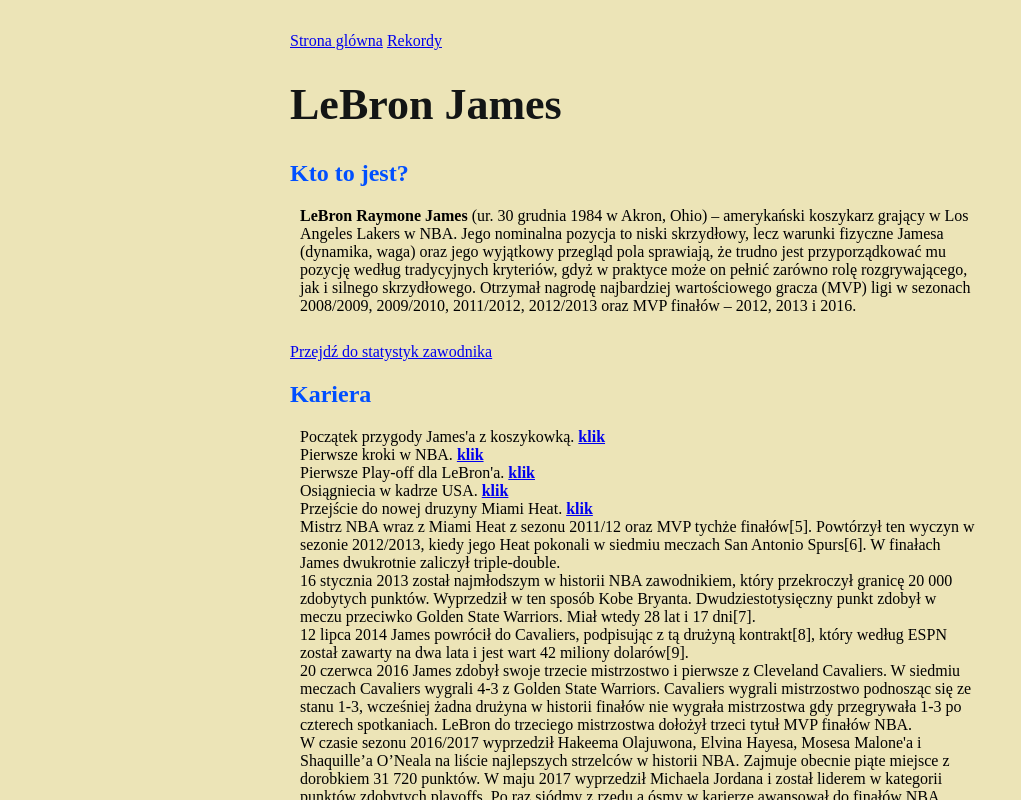
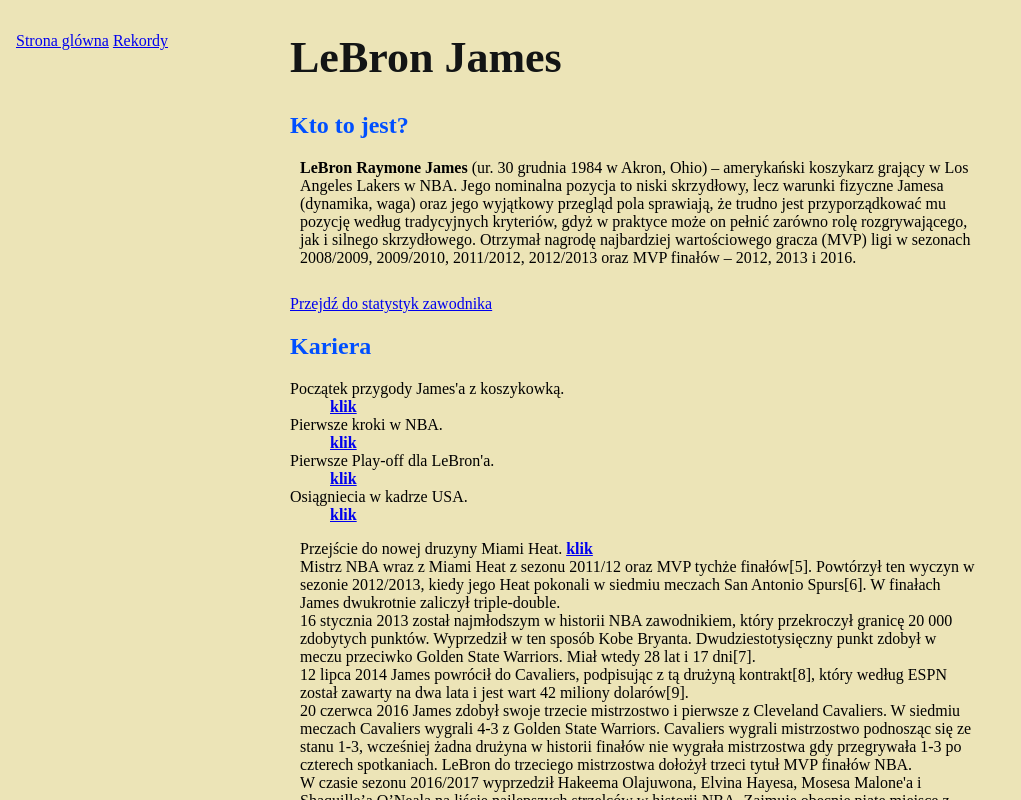
Before and after one commit to KarolMazan/homepage, a plain HTML site: page index.html in a window 1280 px wide. Shown: the top 800 px of the page, without its empty margins (0-1021 px from the left). Drawn offline with Linux system fonts and the light colour scheme.

Commit message:
feat: proper navigation

```diff
--- a/index.html
+++ b/index.html
@@ -9,9 +9,17 @@
 </head>
 
 <body>
-    <header>
-        <a href="index.html">Strona glówna</a>
-        <a href="podstrona.html">Rekordy</a>
+    <header class="site__header">
+        <nav class="navigation">
+            <ul class="navigation__list">
+                <li class="navigation__item">
+                    <a class="navigation__link" href="index.html">Strona glówna</a>
+                </li>
+                <li class="navigation__item">
+                    <a class="navigation__link" href="podstrona.html">Rekordy</a>
+                </li>
+            </ul>
+        </nav>
     </header>
     <main id="main">
         <header>
@@ -31,18 +39,17 @@
         </section>
         <section>
             <h2 class="career">Kariera</h2>
-            <p class="career__paragraph">Początek przygody James'a z koszykowką.
-                <a href="podstrona1.html"><strong>klik</strong></a><br>
-
-                Pierwsze kroki w NBA.
-                <a href="podstrona2.html"><strong>klik</strong></a> <br>
-
-                Pierwsze Play-off dla LeBron'a.
-                <a href="podstrona3.html"><strong>klik</strong></a><br>
-
-                Osiągniecia w kadrze USA.
-                <a href="podstrona4.html"><strong>klik</strong></a><br>
-
+            <dl>
+                <dt>Początek przygody James'a z koszykowką.</dt>
+                <dd><a href="podstrona1.html"><strong>klik</strong></a></dd>
+                <dt>Pierwsze kroki w NBA.</dt>
+                <dd><a href="podstrona2.html"><strong>klik</strong></a></dd>
+                <dt>Pierwsze Play-off dla LeBron'a.</dt>
+                <dd><a href="podstrona3.html"><strong>klik</strong></a></dd>
+                <dt>Osiągniecia w kadrze USA.</dt>
+                <dd><a href="podstrona4.html"><strong>klik</strong></a></dd>
+            </dl>
+            <p class="career__paragraph">
                 Przejście do nowej druzyny Miami Heat.
                 <a href="podstrona5.html"><strong>klik</strong></a><br>
 
@@ -149,7 +156,7 @@
     </main>
     <footer class= "footer">
         Linki zewnetrzne <br>
-        Profil zawodnika na Nba.com
+        Profil zawodnika na stronie <a href="https://www.nba.com/players/Lebron/James/2544">NBA</a>
     </footer>
     <script src="main.js"></script>
 </body>
--- a/main.js
+++ b/main.js
@@ -1,8 +1,29 @@
 console.log('siemanko!!!');
 const name = 'Karol'
 const surname = 'Mazan'
+const age = '20'
 
 console.log(`Nazywam się ${name} ${surname} i miło mi że tu zagladasz`)
 
-const mainHeader = document.querySelector(`.mainHeader`)
-console.log(mainHeader)
+const title = document.querySelector(`.title`)
+console.log(title)
+
+if (age < 20)  {
+console.log('Masz mniej niz 20 lat');
+} else if ((age >= 20) && (age <=30))  {
+console.log('Masz wiecej niz 20 lat ale mniej niz 30');
+} else {
+    console.log('jestes 31+')
+}
+
+switch (age) {
+    case 20:
+        console.log('masz rowno 20 lat');
+    break;
+    case 30:
+        console.log('masz rowno 30 lat')
+    break;
+    default:
+        console.log(`masz ${age} lat`)
+    break;
+}
--- a/style.css
+++ b/style.css
@@ -50,3 +50,25 @@
 .footer {
 
 }
+.site__header {
+box-sizing: border-box;
+left: 0;
+padding: 16px;
+position: fixed;
+top: 0;
+width: 100%
+}
+.navigation {
+
+}
+.navigation__list {
+list-style: none;
+padding: 0;
+
+}
+.navigation__item {
+display: inline;
+}
+.navigation__link {
+
+}
```
